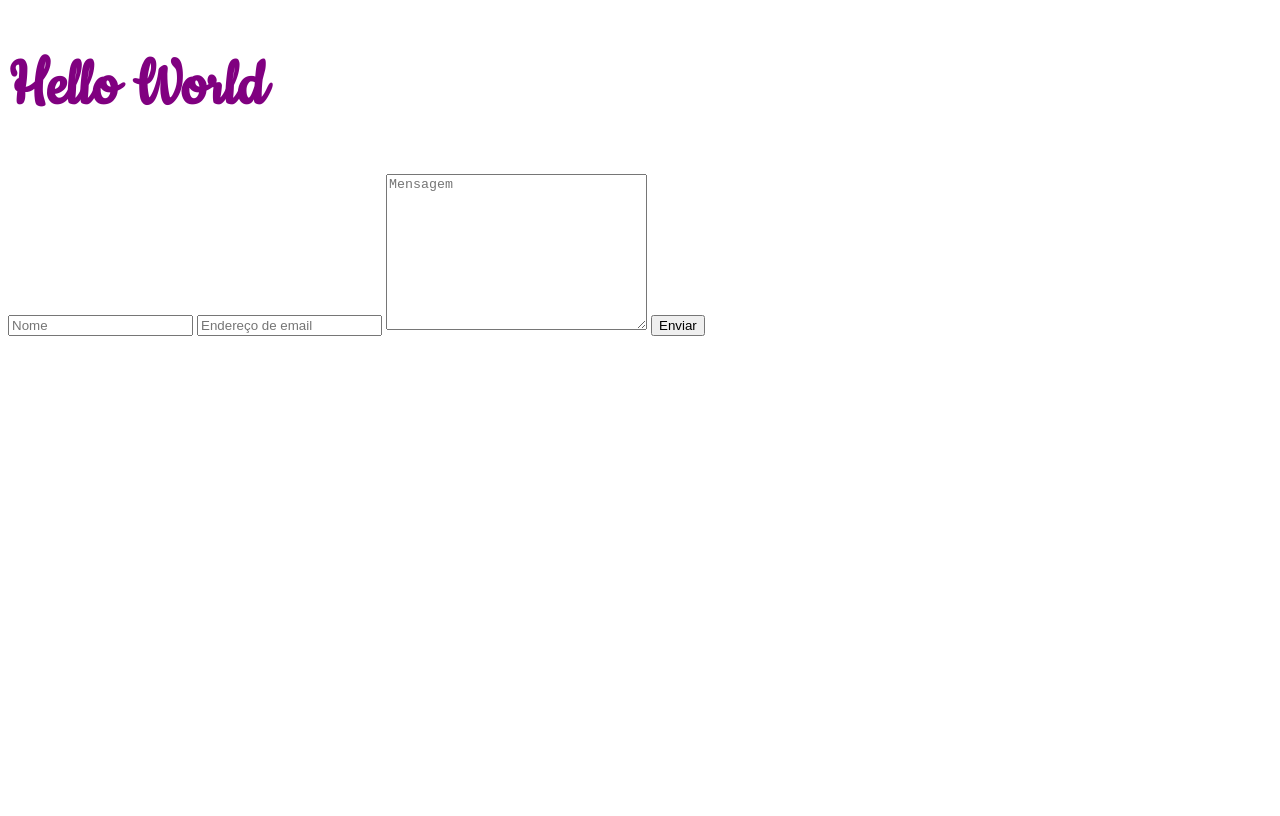
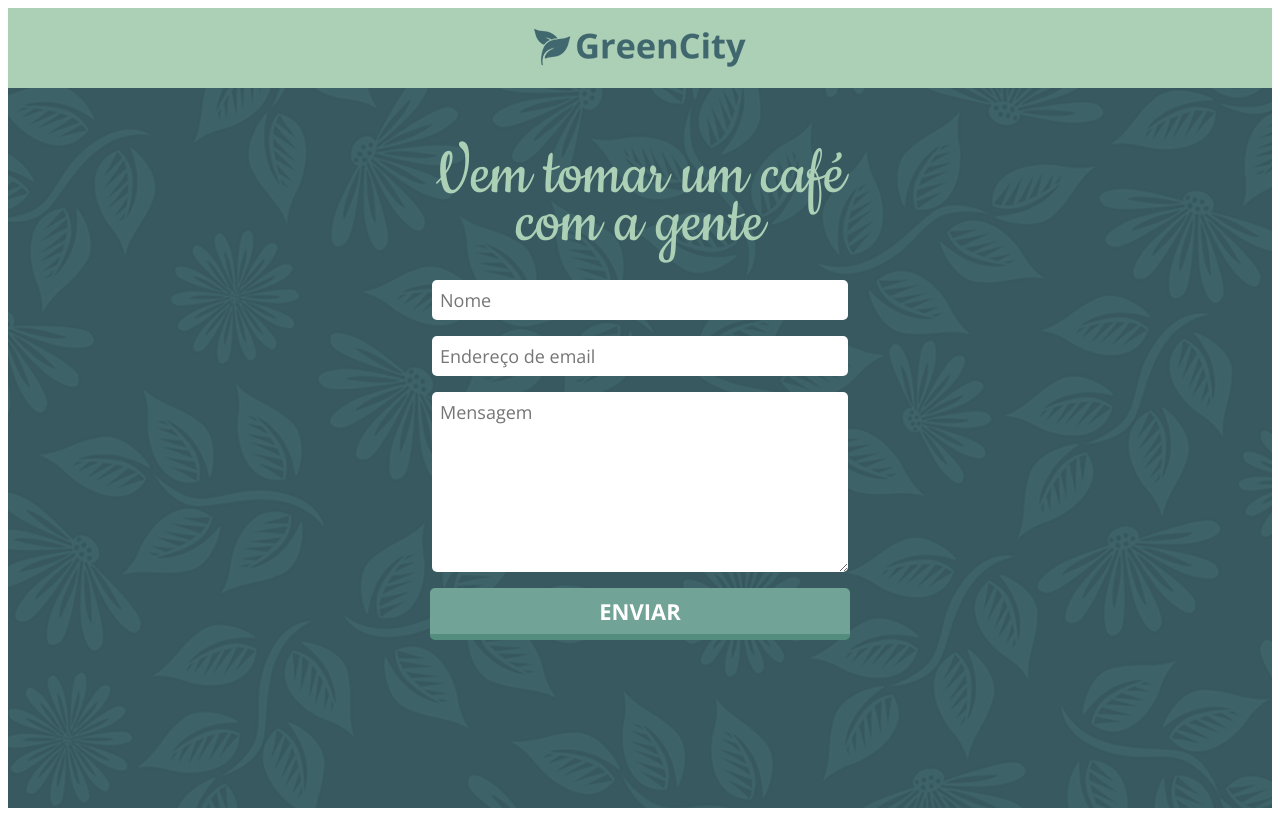
Before and after one commit to penseadvance/front-end-intern-test, a plain HTML site: page index.html in a window 1280 px wide. Drawn offline with nearby package versions, Linux system fonts and the light colour scheme.

Commit message:
Concluido o desafio
Alteração com requisitos do desafio.

```diff
--- a/index.html
+++ b/index.html
@@ -8,15 +8,20 @@
     <title>GreenCity</title>
 </head>
 <body>
-    <h1>Hello World</h1>
+    <header class="cabecalho container">
+        <img src="./assets/06-LOGO.png" alt="Logo">
+    </header>
+    <main class="principal container">
+        <h1 class="principal__titulo">Vem tomar um café com a gente</h1>
 
-    <!-- Recomendamos que você não altere os IDs dos elementos do formulário -->
-    <form id="contact" action="#">
-        <input type="text" id="name" placeholder="Nome">
-        <input type="text" id="email" placeholder="Endereço de email">
-        <textarea name="message" id="message" cols="30" rows="10" placeholder="Mensagem"></textarea>
-        <input type="submit" value="Enviar">
-    </form>
+        <!-- Recomendamos que você não altere os IDs dos elementos do formulário -->
+        <form class="container principal__form" id="contact" action="#">
+            <input type="text" id="name" placeholder="Nome" class="principal__form___input">
+            <input type="text" id="email" placeholder="Endereço de email" class="principal__form___input">
+            <textarea name="message" id="message" cols="30" rows="10" placeholder="Mensagem" class="principal__form___input"></textarea>
+            <input class="principal__form___button" type="submit" value="Enviar">
+        </form>
+    </main>
 
     <script src="main.js"></script>
 </body>
--- a/main.css
+++ b/main.css
@@ -4,9 +4,71 @@
 /* font-family: 'Open Sans', sans-serif; */
 @import url('https://fonts.googleapis.com/css?family=Open+Sans:300,400,700&display=swap');
 
+.container {
+    align-items: center;
+    display: flex;
+    flex-direction: column;
+}
 
-h1 {
+.cabecalho{
+    align-items: center;
+    background: #acd0b6;
+    height: 10vh;
+    justify-content: center;
+    width: 100%;
+}
+
+.principal{
+    background: url(./assets/04-BG.png) center / cover no-repeat;
+    height: 90vh;
+    width: 100%;
+}
+
+.principal__titulo {
+    color: #acd0b6;
     font-family: 'Cookie', cursive;
     font-size: 71px;
-    color: purple;
+    font-weight: normal;
+    line-height: 3rem;
+    margin: 4rem 0 2rem 0;
+    max-width: 500px;
+    text-align: center;
+    width: 100vw;
 }
+
+.principal__form{
+    height: 100vh;
+    max-height: 50%;
+    max-width: 400px;
+    width: 100vw;
+}
+
+.principal__form___input{
+    border: none;
+    border-radius: 5px;
+    font-family: 'Open Sans', sans-serif;
+    font-size: 18px;
+    font-weight: light;
+    margin-bottom: 1rem;
+    padding: .5rem;
+    width: 100%;
+}
+
+.principal__form___button{
+    background: #71a397;
+    border: none;
+    border-bottom: 6px solid #528d7d;
+    border-radius: 5px;
+    color: white;
+    cursor: pointer;
+    font-family: 'Open Sans', sans-serif;
+    font-size: 22px;
+    font-weight: bold;
+    padding: .5rem;
+    text-transform: uppercase;
+    width: 105%;
+}
+
+.campoInvalido{
+    border: 3px solid red;
+}
--- a/main.js
+++ b/main.js
@@ -15,18 +15,25 @@
   contactForm.addEventListener('submit', function() {
     // A propriedade "value" contém o valor atual de um input ou textarea
     const nameValue = nameInput.value;
+    const emailValue = emailInput.value;
 
     // A propriedade "length" contém o tamanho (em caracteres) de uma
     // uma string. Toda string contém essa propriedade.
     const nameLength = nameValue.length;
+    const emailLength = emailInput.length;
+    const messageLenght = messageInput.length;
 
-    // "window" é um objeto global que representa a janela (ou aba) do
-    // navegador que está executando o código do seu site. O método
-    // "alert" simplesmente mostra um aviso para o usuário contendo a
-    // mensagem provida.
-    window.alert(`Botão enviar clicado! Conteúdo do campo nome: ${nameValue} (${nameLength} caracteres)`);
+    /*Usando o classList com a function add, inserimos uma classe que
+    visualmente alerta os campos obrigatórios e com um if deixamos claro
+    essa condição.*/
+    if(nameLength === 0 || emailLength === 0 || messageLenght === 0){
+      nameInput.classList.add('campoInvalido');
+      emailInput.classList.add('campoInvalido');
+      messageInput.classList.add('campoInvalido');
 
-    // Altere e complete essa função para validar os campos do formulário
-    // de acordo com as especificações do teste. Boa sorte!
+      window.alert('Verifique os campos em vermelho, seus preenchimentos são obrigatórios.')
+    }else{
+      window.alert(`Obrigado ${nameValue}! Retornaremos no email ${emailValue} assim que possível, fique de olho em suas menssagens.`);
+    }
   });
 })();
```
